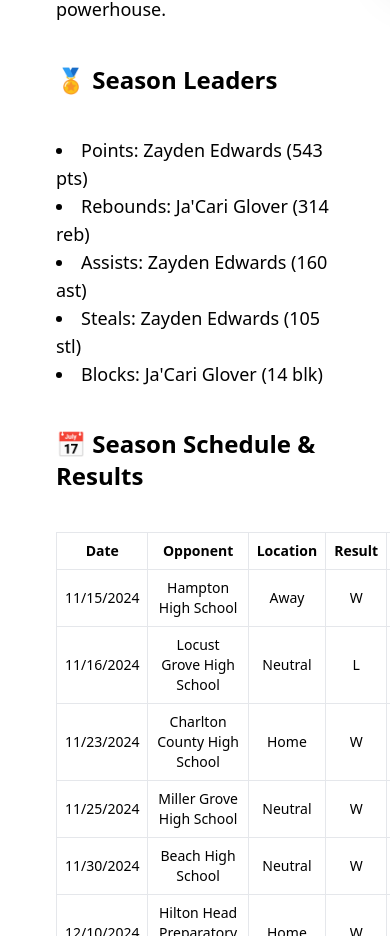
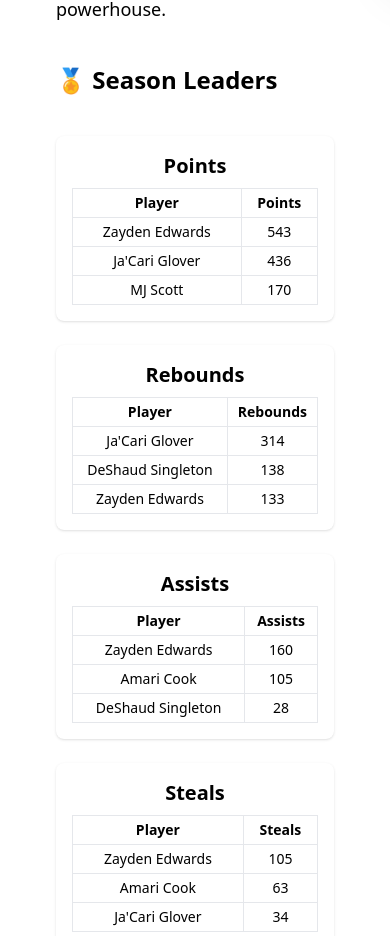
Before and after one commit to newonda1/st-andrews-basketball, a React (Vite) app: page /seasons/2024-25 in a window 390 px wide. Shown: the part 878-1814 px from the top of the page. Built offline with nearby package versions, Linux system fonts and the light colour scheme.

Commit message:
Update Season2024_25.jsx

```diff
--- a/src/seasons/Season2024_25.jsx
+++ b/src/seasons/Season2024_25.jsx
@@ -4,7 +4,7 @@ function Season2024_25() {
   const [games, setGames] = useState([]);
   const [playerStats, setPlayerStats] = useState([]);
   const [players, setPlayers] = useState([]);
-  const [seasonLeaders, setSeasonLeaders] = useState({});
+  const [leadersByStat, setLeadersByStat] = useState({});
   const [uploadedPhotos, setUploadedPhotos] = useState([]);
 
   useEffect(() => {
@@ -28,52 +28,66 @@ function Season2024_25() {
   }, []);
 
   useEffect(() => {
-    // Calculate season leaders
     const totals = {};
     playerStats.forEach(stat => {
       if (!totals[stat.PlayerID]) {
-        totals[stat.PlayerID] = { ...stat };
+        totals[stat.PlayerID] = { ...stat, GamesPlayed: 1 };
       } else {
         totals[stat.PlayerID].Points += stat.Points || 0;
         totals[stat.PlayerID].Rebounds += stat.Rebounds || 0;
         totals[stat.PlayerID].Assists += stat.Assists || 0;
         totals[stat.PlayerID].Steals += stat.Steals || 0;
         totals[stat.PlayerID].Blocks += stat.Blocks || 0;
+        totals[stat.PlayerID].ThreePM += stat.ThreePM || 0;
+        totals[stat.PlayerID].TwoPM += stat.TwoPM || 0;
+        totals[stat.PlayerID].FTM += stat.FTM || 0;
+        totals[stat.PlayerID].FTA += stat.FTA || 0;
+        totals[stat.PlayerID].GamesPlayed += 1;
       }
     });
 
-    const leaderByStat = (statName) => {
-      return Object.values(totals).reduce((max, player) =>
-        (player[statName] > (max[statName] || 0) ? player : max), {});
+    const calculateFTPercent = (player) =>
+      player.FTA > 0 ? (player.FTM / player.FTA) * 100 : 0;
+
+    const sortAndTakeTop3 = (statName, isPercent = false) => {
+      return Object.values(totals)
+        .map(p => ({
+          ...p,
+          StatValue: isPercent ? calculateFTPercent(p) : p[statName]
+        }))
+        .sort((a, b) => b.StatValue - a.StatValue)
+        .slice(0, 3);
     };
 
-    const leaders = {
-      Points: leaderByStat('Points'),
-      Rebounds: leaderByStat('Rebounds'),
-      Assists: leaderByStat('Assists'),
-      Steals: leaderByStat('Steals'),
-      Blocks: leaderByStat('Blocks'),
+    const stats = {
+      Points: sortAndTakeTop3('Points'),
+      Rebounds: sortAndTakeTop3('Rebounds'),
+      Assists: sortAndTakeTop3('Assists'),
+      Steals: sortAndTakeTop3('Steals'),
+      Blocks: sortAndTakeTop3('Blocks'),
+      ThreePM: sortAndTakeTop3('ThreePM'),
+      TwoPM: sortAndTakeTop3('TwoPM'),
+      FTPercentage: sortAndTakeTop3('FTM', true)
     };
 
-    setSeasonLeaders(leaders);
+    setLeadersByStat(stats);
   }, [playerStats]);
-
-  const handlePhotoUpload = (e) => {
-    const files = Array.from(e.target.files);
-    const newPhotos = files.map(file => URL.createObjectURL(file));
-    setUploadedPhotos(prev => [...prev, ...newPhotos]);
-    // TODO: Send to backend/storage for review
-  };
 
   const getPlayerName = (id) => {
     const player = players.find(p => p.PlayerID === id);
     return player ? `${player.FirstName} ${player.LastName}` : 'Unknown Player';
   };
 
+  const handlePhotoUpload = (e) => {
+    const files = Array.from(e.target.files);
+    const newPhotos = files.map(file => URL.createObjectURL(file));
+    setUploadedPhotos(prev => [...prev, ...newPhotos]);
+    // TODO: send to backend or storage if needed
+  };
+
   return (
-    <div className="p-8 space-y-10 max-w-4xl mx-auto">
+    <div className="p-8 space-y-10 max-w-6xl mx-auto">
       <h1 className="text-3xl font-bold text-center mb-4">2024-25 Season Recap</h1>
-
       <p className="text-lg leading-relaxed">
         The 2024-25 season was one for the record books, culminating in a thrilling state championship
         victory under Coach Mel Abrams Jr. The team faced tough competition but held strong,
@@ -84,16 +98,36 @@ function Season2024_25() {
         This season cemented the program’s legacy as a perennial powerhouse.
       </p>
 
-      <h2 className="text-2xl font-semibold mt-8">🏅 Season Leaders</h2>
-      <ul className="list-disc list-inside text-lg">
-        <li>Points: {getPlayerName(seasonLeaders.Points?.PlayerID)} ({seasonLeaders.Points?.Points} pts)</li>
-        <li>Rebounds: {getPlayerName(seasonLeaders.Rebounds?.PlayerID)} ({seasonLeaders.Rebounds?.Rebounds} reb)</li>
-        <li>Assists: {getPlayerName(seasonLeaders.Assists?.PlayerID)} ({seasonLeaders.Assists?.Assists} ast)</li>
-        <li>Steals: {getPlayerName(seasonLeaders.Steals?.PlayerID)} ({seasonLeaders.Steals?.Steals} stl)</li>
-        <li>Blocks: {getPlayerName(seasonLeaders.Blocks?.PlayerID)} ({seasonLeaders.Blocks?.Blocks} blk)</li>
-      </ul>
+      <h2 className="text-2xl font-semibold mt-8 mb-4">🏅 Season Leaders</h2>
+      <div className="grid grid-cols-1 md:grid-cols-2 gap-6">
+        {Object.entries(leadersByStat).map(([statName, topPlayers]) => (
+          <div key={statName} className="bg-white rounded-lg shadow p-4">
+            <h3 className="text-xl font-semibold mb-2 text-center">{statName}</h3>
+            <table className="w-full text-sm text-center">
+              <thead>
+                <tr>
+                  <th className="border p-1">Player</th>
+                  <th className="border p-1">{statName}</th>
+                </tr>
+              </thead>
+              <tbody>
+                {topPlayers.map((p, idx) => (
+                  <tr key={idx}>
+                    <td className="border p-1">{getPlayerName(p.PlayerID)}</td>
+                    <td className="border p-1">
+                      {statName === 'FTPercentage'
+                        ? `${p.StatValue.toFixed(1)}%`
+                        : p.StatValue}
+                    </td>
+                  </tr>
+                ))}
+              </tbody>
+            </table>
+          </div>
+        ))}
+      </div>
 
-      <h2 className="text-2xl font-semibold mt-8">📅 Season Schedule & Results</h2>
+      <h2 className="text-2xl font-semibold mt-8 mb-4">📅 Season Schedule & Results</h2>
       <table className="w-full border text-center text-sm md:text-base">
         <thead>
           <tr>
@@ -117,14 +151,16 @@ function Season2024_25() {
         </tbody>
       </table>
 
-      <h2 className="text-2xl font-semibold mt-8">📸 Upload Your Photos</h2>
+      <h2 className="text-2xl font-semibold mt-8 mb-4">📸 Upload Your Photos</h2>
       <input type="file" accept="image/*" multiple onChange={handlePhotoUpload} className="block mb-4" />
       <div className="grid grid-cols-2 md:grid-cols-3 gap-4">
         {uploadedPhotos.map((src, idx) => (
           <img key={idx} src={src} alt={`Uploaded ${idx}`} className="w-full h-auto rounded shadow" />
         ))}
       </div>
-      <p className="text-sm text-gray-600">Submitted photos will be reviewed before inclusion in the team’s online photobook.</p>
+      <p className="text-sm text-gray-600">
+        Submitted photos will be reviewed before inclusion in the team’s online photobook.
+      </p>
     </div>
   );
 }
```
